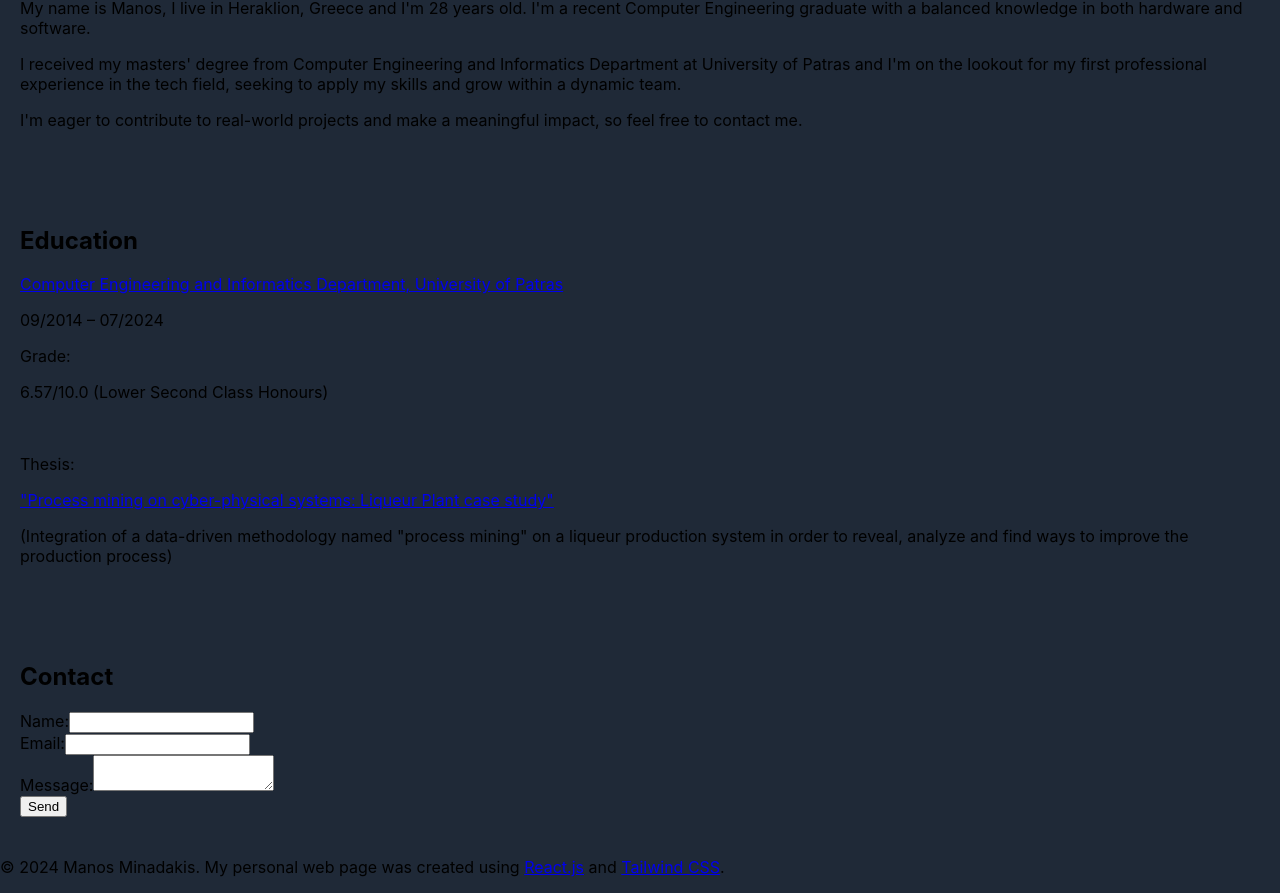
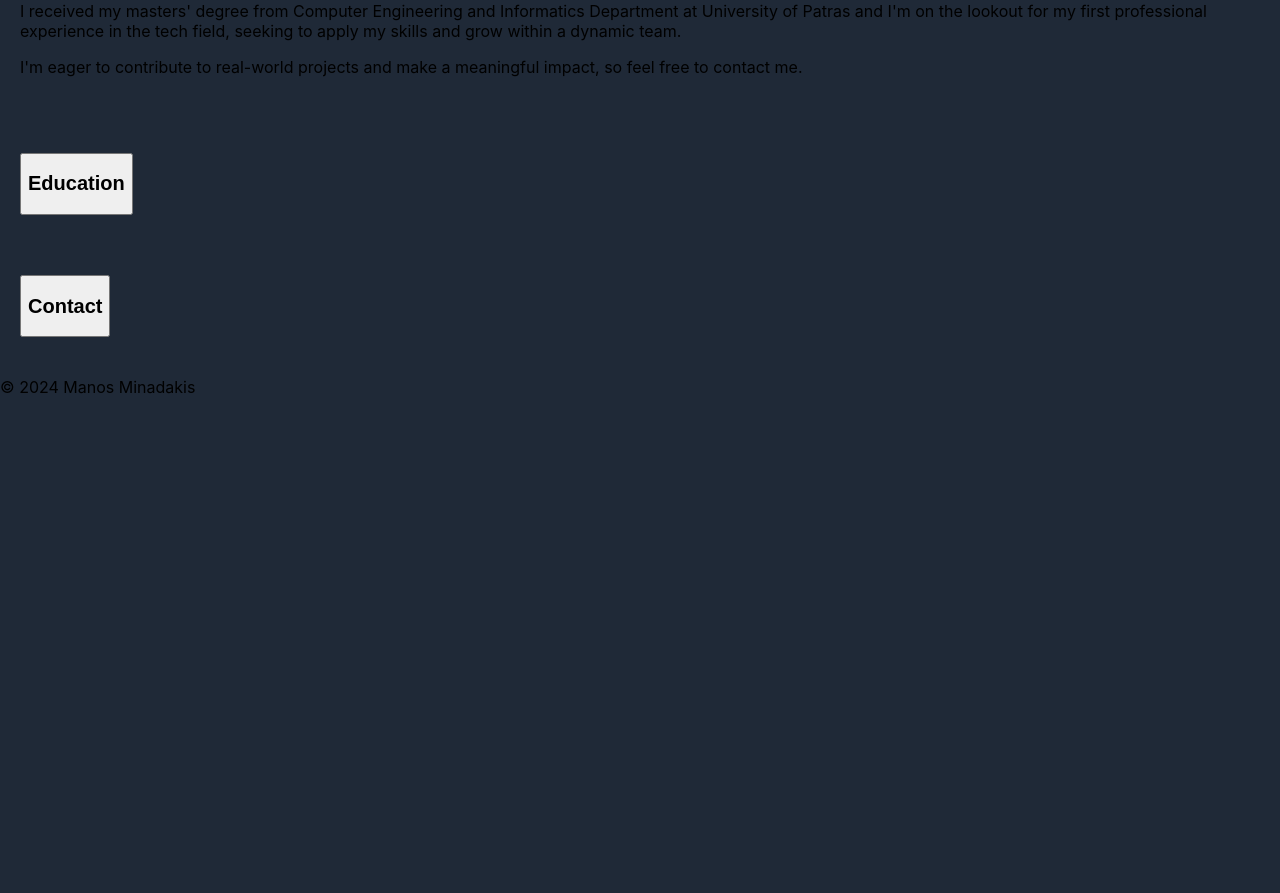
Before and after one commit to manosmin/manosmin.github.io, a React (Create React App) app: page / in a window 1280 px wide. Shown: the part 614-1507 px from the top of the page. After the commit the page ends 1027 px from the top, so only its background shows below. Built offline with nearby package versions, Linux system fonts and the light colour scheme.

Commit message:
added accordions

```diff
--- a/src/App.css
+++ b/src/App.css
@@ -26,10 +26,6 @@ section {
   margin: 20px 0;
 }
 
-input, textarea{
-  color: black;
-}
-
 #profile-pic {
   background-color: rgb(226 232 240);
   border-width: 2px;
--- a/src/components/About.js
+++ b/src/components/About.js
@@ -4,8 +4,7 @@ const About = () => {
   return (
     <section id="about" className="bg-gray-900 p-10 flex flex-col items-center">
       <img src="/profile.jpg" id="profile-pic" alt="Profile" className="w-48 h-48 rounded-full shadow-lg" />
-      <h2 className="mb-4 mt-4 text-2xl text-slate-200	font-semibold ">About Me</h2>
-      <p className="mt-2 text-center text-slate-200">My name is <span className='font-semibold'>Manos</span>, I live in Heraklion, Greece and I'm 28 years old. I'm a recent Computer Engineering graduate with a balanced knowledge in both hardware and software.</p>
+      <p className="mt-6 text-center text-slate-200">My name is <span className='font-semibold'>Manos</span>, I live in Heraklion, Greece and I'm 28 years old. I'm a recent Computer Engineering graduate with a balanced knowledge in both hardware and software.</p>
       <p className="mt-2 text-slate-200 text-center"> I received my masters' degree from <span className='font-semibold'>Computer Engineering and Informatics Department at University of Patras</span> and I'm on the lookout for my first professional experience in the tech field, seeking to apply my skills and grow within a dynamic team.</p><p className="mt-2 text-slate-200 text-center">I'm eager to contribute to real-world projects and make a meaningful impact, so feel free to contact me.</p>
     </section>
   );
--- a/src/components/Contact.js
+++ b/src/components/Contact.js
@@ -7,6 +7,8 @@ const Contact = () => {
     email: '',
     message: ''
   });
+
+  const [isFormVisible, setIsFormVisible] = useState(false);
 
   const handleChange = (e) => {
     setFormData({
@@ -38,10 +40,20 @@ const Contact = () => {
     });
   };
 
+  const toggleFormVisibility = () => {
+    setIsFormVisible(!isFormVisible);
+  };
+
   return (
     <section id="contact" className="bg-gray-900 text-slate-200 p-10">
-      <h2 className="mb-4 text-2xl font-semibold">Contact</h2>
-      <form onSubmit={handleSubmit} className="mt-2 space-y-4">
+      <button
+        onClick={toggleFormVisibility}
+        className="text-slate-200 text-2xl font-semibold mb-4"
+      >
+        {isFormVisible ? <h2 className="text-2xl font-semibold">Contact</h2> : <h2 className="text-2xl font-semibold">Contact</h2>}
+      </button>
+      {isFormVisible && (
+        <form onSubmit={handleSubmit} className="mt-4 space-y-4">
           <div>
             <label className="text-slate-200 block">Name:</label>
             <input
@@ -49,7 +61,7 @@ const Contact = () => {
               name="name"
               value={formData.name}
               onChange={handleChange}
-            className="w-full p-2 border rounded"
+              className="w-full p-2 border border-gray-300 rounded bg-gray-700 text-slate-100"
               required
             />
           </div>
@@ -60,7 +72,7 @@ const Contact = () => {
               name="email"
               value={formData.email}
               onChange={handleChange}
-            className="w-full p-2 border rounded"
+              className="w-full p-2 border border-gray-300 rounded bg-gray-700 text-slate-100"
               required
             />
           </div>
@@ -70,12 +82,13 @@ const Contact = () => {
               name="message"
               value={formData.message}
               onChange={handleChange}
-            className="w-full p-2 border rounded"
+              className="w-full p-2 border border-gray-300 rounded bg-gray-700 text-slate-100"
               required
             ></textarea>
           </div>
-        <button type="submit" className="bg-blue-700 hover:bg-blue-700 text-slate-100 font-semibold py-2 px-4 rounded-full">Send</button>
+          <button type="submit" className="bg-blue-700 hover:bg-blue-600 text-slate-100 font-semibold py-2 px-4 rounded-full">Send</button>
         </form>
+      )}
     </section>
   );
 };
--- a/src/components/Education.js
+++ b/src/components/Education.js
@@ -1,14 +1,50 @@
-import React from 'react'
+import React, { useState } from 'react';
 
-function Education() {
+const Education = () => {
+  const [isOpen, setIsOpen] = useState(false);
+
+  const toggleAccordion = () => {
+    setIsOpen(!isOpen);
+  };
+
   return (
     <section id="education" className="bg-gray-900 text-slate-200 p-10">
-      <h2 className="mb-4 text-2xl font-semibold">Education</h2>
-      <a rel="noopener noreferrer" href="https://www.ceid.upatras.gr" target='_blank' className="font-semibold text-slate-200 hover:underline">Computer Engineering and Informatics Department, University of Patras</a><p>09/2014 &ndash; 07/2024</p>
-      <p className="text-slate-200 inline font-medium">Grade: </p> <p className="text-slate-200 inline">6.57/10.0 (Lower Second Class Honours)</p><br/>
-      <p className="text-slate-200 inline font-medium">Thesis: </p> <a rel="noopener noreferrer" target="_blank" href="https://nemertes.library.upatras.gr/items/b24439d5-3bd7-4de0-b9f6-8f67c0ddf3aa"className="hover:underline inline">"Process mining on cyber-physical systems: Liqueur Plant case study" </a><p className="text-slate-200 italic inline">(Integration of a data-driven methodology named "process mining" on a liqueur production system in order to reveal, analyze and find ways to improve the production process)</p>
+      <button
+        onClick={toggleAccordion}
+        className="text-slate-200 text-2xl font-semibold mb-4"
+      >
+        {isOpen ? <h2 className="text-2xl font-semibold">Education</h2> : <h2 className="text-2xl font-semibold">Education</h2>}
+      </button>
+      {isOpen && (
+        <div>
+          <a
+            rel="noopener noreferrer"
+            href="https://www.ceid.upatras.gr"
+            target="_blank"
+            className="font-semibold text-slate-200 hover:underline"
+          >
+            Computer Engineering and Informatics Department, University of Patras
+          </a>
+          <p>09/2014 &ndash; 07/2024</p>
+          <p className="text-slate-200 inline font-medium">Grade: </p>
+          <p className="text-slate-200 inline">6.57/10.0 (Lower Second Class Honours)</p>
+          <br />
+          <p className="text-slate-200 inline font-medium">Thesis: </p>
+          <a
+            rel="noopener noreferrer"
+            target="_blank"
+            href="https://nemertes.library.upatras.gr/items/b24439d5-3bd7-4de0-b9f6-8f67c0ddf3aa"
+            className="hover:underline inline"
+          >
+            "Process mining on cyber-physical systems: Liqueur Plant case study"
+          </a>
+          <p className="text-slate-200 italic inline">
+            (Integration of a data-driven methodology named "process mining" on a liqueur production system in order to reveal, analyze and find ways to improve the production process)
+          </p>
+        </div>
+      )}
     </section>
-  )
-}
+  );
+};
 
-export default Education
+export default Education;
--- a/src/components/Footer.js
+++ b/src/components/Footer.js
@@ -3,7 +3,7 @@ import React from 'react';
 const Footer = () => {
   return (
     <footer className="bg-gray-900 text-slate-200 p-5">
-      <p>&copy; 2024 Manos Minadakis. My personal web page was created using <a rel="noopener noreferrer" target="_blank" href="https://react.dev/"className="hover:underline">React.js</a> and <a rel="noopener noreferrer" target="_blank" href="https://tailwindcss.com/"className="hover:underline inline">Tailwind CSS</a>.</p>
+      <p>&copy; 2024 Manos Minadakis</p>
     </footer>
   );
 };
```
Lines whose indentation alone changed are shown as unchanged.
